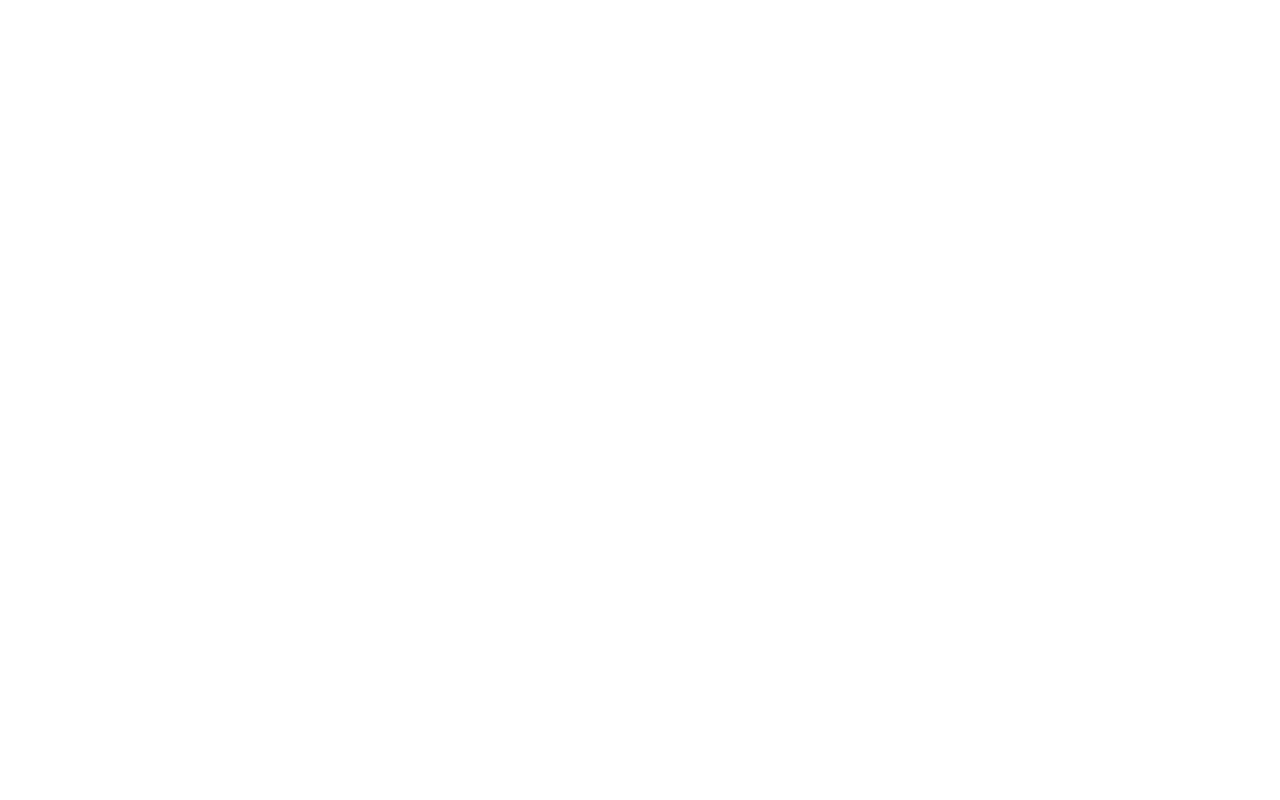
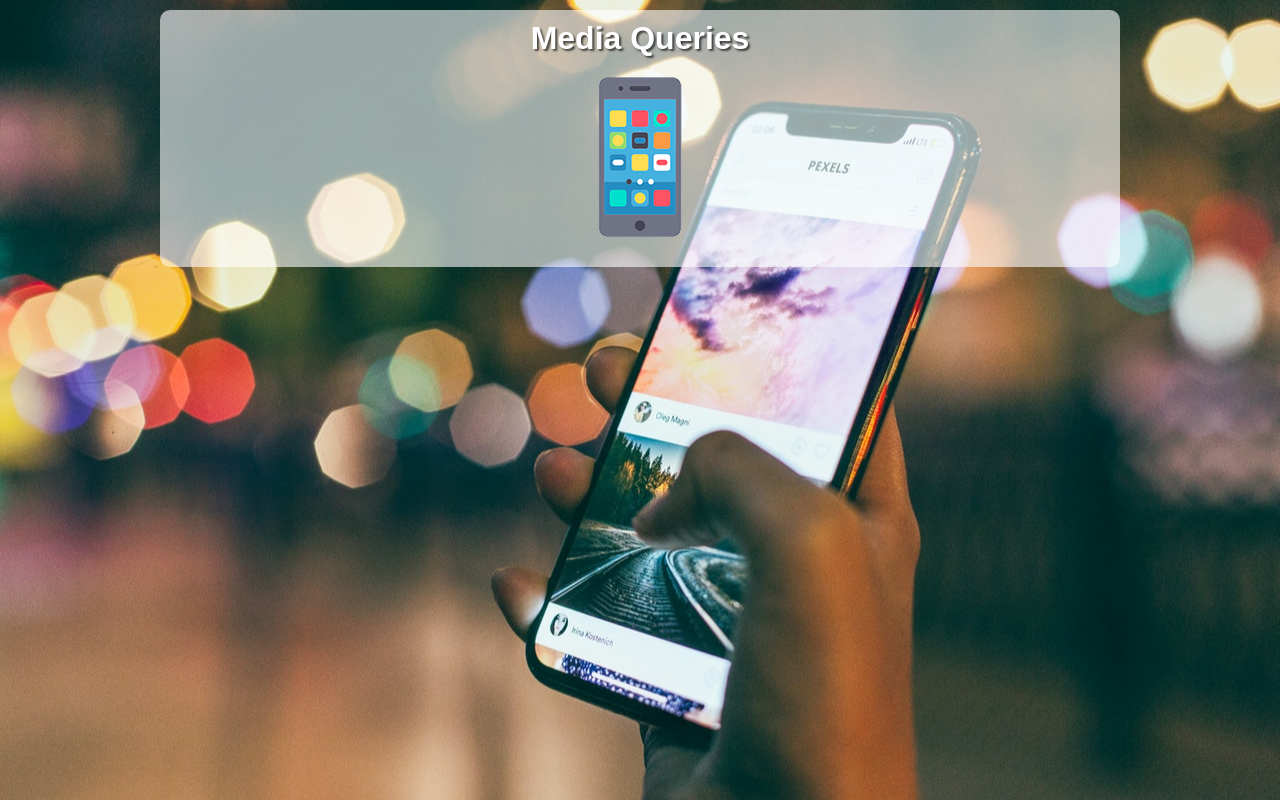
Before and after one commit to Miqueias-Tomaz/html-css, a plain HTML site: page exercicios/ex026/mq004/index.html in a window 1280 px wide. Drawn offline with Linux system fonts and the light colour scheme.

Commit message:
medias queries

```diff
--- /dev/null
+++ b/exercicios/ex026/mq004/estilos/style.css
@@ -0,0 +1,48 @@
+@charset "UTF-8";
+
+/* mobile first */
+
+* {
+    padding: 0px;
+    margin: 0px;
+    box-sizing: border-box;
+    font-family: Arial, Helvetica, sans-serif;
+    font-size: 1.3;
+}
+
+html {
+    height: 100vh;
+}
+
+body {
+    background: black url(../imagens/back-phone.jpg) no-repeat center center;
+    background-size: cover;
+}
+
+main {
+    background-color: #ffffff98;
+    max-width: 75%;
+    margin: 10px auto;
+    padding: 10px;
+    border-radius: 10px;
+    }
+
+h1 {
+    text-align: center;
+    color: white;
+    text-shadow: 2px 2px 2px #000000a1;
+}
+
+img {
+    text-align: center;
+    display: block;
+    margin: auto;
+}
+
+img#phone {
+    display: block;
+}
+
+img#pc, #tv, #tablet, #print, #phone {
+    display: none;
+}
--- a/exercicios/ex026/mq004/index.html
+++ b/exercicios/ex026/mq004/index.html
@@ -5,8 +5,17 @@
     <meta http-equiv="X-UA-Compatible" content="IE=edge">
     <meta name="viewport" content="width=device-width, initial-scale=1.0">
     <title>Media Query</title>
+    <link rel="stylesheet" href="estilos/style.css" media="all">  <!--Mobile first-->
+    <link rel="stylesheet" href="estilos/media-query.css">        <!--todas as demais midias-->
 </head>
 <body>
-
+    <main>
+        <h1>Media Queries</h1>
+        <img id="pc" src="imagens/icon-pc.png" alt="acessando via desktop">
+        <img id="phone" src="imagens/icon-phone.png" alt="acessando via smartphone">
+        <img id="print" src="imagens/icon-print.png" alt="versão para impressão">
+        <img id="tv" src="imagens/icon-tv.png" alt="versão para TV">
+        <img id="tablet" src="imagens/icon-tablet.png" alt="Versão para tablet">
+    </main>
 </body>
 </html>
```
Also changed, not shown: exercicios/ex026/mq004/estilos/media-query.css (added).
